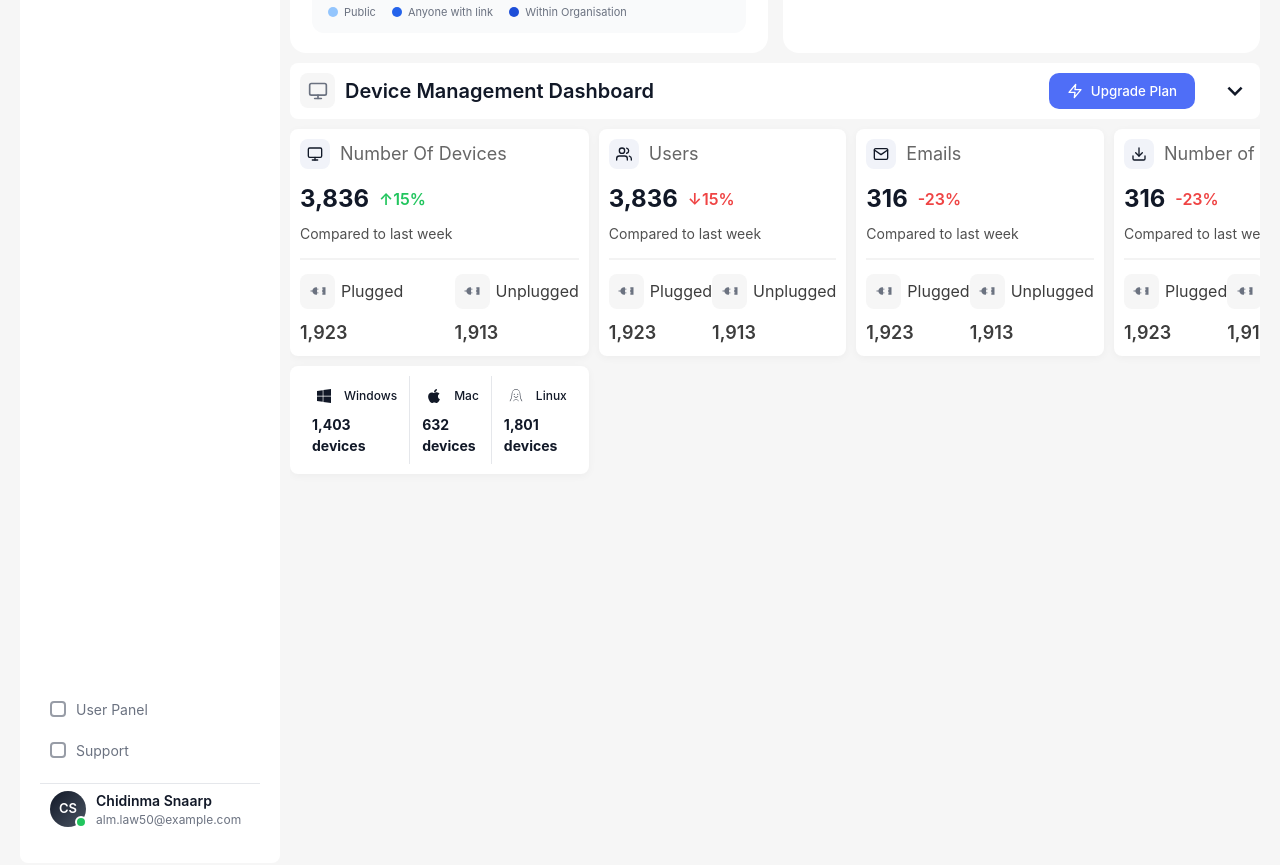
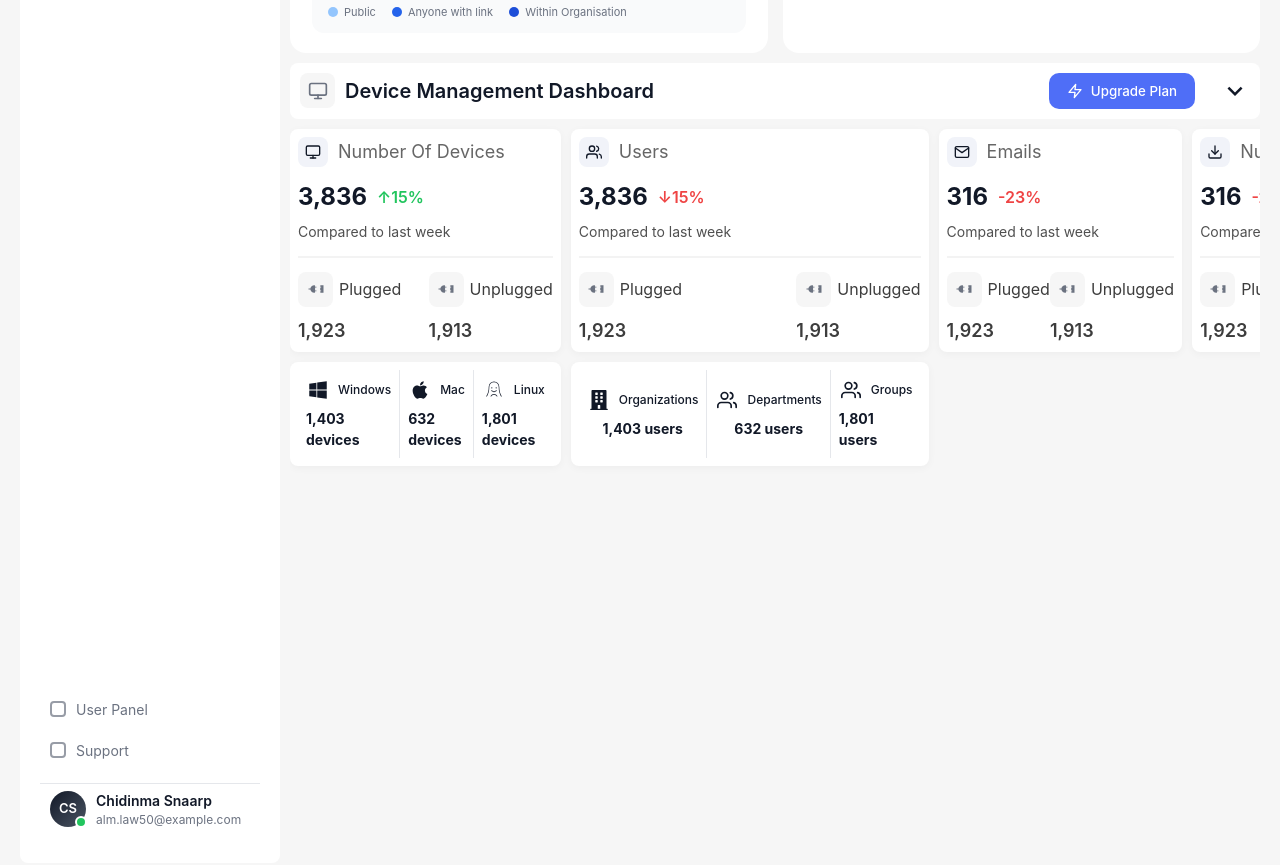
Before and after one commit to VeraIkhalo/Snaarp, a React (Vite) app: page / in a window 1280 px wide. Shown: the part 820-1685 px from the top of the page. Built offline with nearby package versions, Linux system fonts and the light colour scheme.

Commit message:
Refactor Device Management Dashboard layout by adding new sections for Organizations, Departments, and Groups. Update icon sizes and adjust padding for better alignment.

```diff
--- a/src/components/DeviceManagementDashboard.tsx
+++ b/src/components/DeviceManagementDashboard.tsx
@@ -3,8 +3,7 @@ import { FiMonitor, FiUsers, FiMail, FiDownload } from "react-icons/fi";
 import { MdOutlineKeyboardArrowDown } from "react-icons/md";
 import { FiZap } from "react-icons/fi";
 import { GiUnplugged } from "react-icons/gi";
-import { FaApple } from "react-icons/fa";
-import { FaWindows } from "react-icons/fa";
+import { FaApple, FaWindows, FaBuilding } from "react-icons/fa";
 import { PiLinuxLogoThin } from "react-icons/pi";
 
 const Wrapper = styled.div`
@@ -84,12 +83,22 @@ const Grid = styled.div`
 const Card = styled.div`
   background: white;
   border-radius: 8px;
-  padding: 10px;
+  padding: 8px;
   box-shadow: 0 2px 8px rgba(0, 0, 0, 0.04);
 `;
 
 const LargeCard = styled(Card)`
   grid-column: span 1;
+`;
+
+const LargeCardCol1 = styled(LargeCard)`
+  grid-column: 1;
+  grid-row: 2;
+`;
+
+const LargeCardCol2 = styled(LargeCard)`
+  grid-column: 2;
+  grid-row: 2;
 `;
 
 const DeviceTypesRow = styled.div`
@@ -103,7 +112,8 @@ const DeviceTypeSection = styled.div<{ hasDivider?: boolean }>`
   display: flex;
   flex-direction: column;
   justify-content: center;
-  padding: 8px 12px;
+  align-items:center;
+  padding: 8px 8px;
   border-left: ${({ hasDivider }) => (hasDivider ? "1px solid #e5e7eb" : "none")};
 `;
 
@@ -260,12 +270,12 @@ export default function DeviceManagementDashboard() {
                     icon={<FiDownload />}
                 />
 
-                <LargeCard>
+                <LargeCardCol1>
                     <DeviceTypesRow>
                         <DeviceTypeSection>
                             <DeviceTypeTop>
                                 <DeviceTypeIcon>
-                                <FaWindows />
+                                    <FaWindows size={20} />
                                 </DeviceTypeIcon>
                                 <DeviceTypeName>Windows</DeviceTypeName>
                             </DeviceTypeTop>
@@ -274,7 +284,7 @@ export default function DeviceManagementDashboard() {
                         <DeviceTypeSection hasDivider>
                             <DeviceTypeTop>
                                 <DeviceTypeIcon>
-                                <FaApple />
+                                    <FaApple size={20} />
                                 </DeviceTypeIcon>
                                 <DeviceTypeName>Mac</DeviceTypeName>
                             </DeviceTypeTop>
@@ -283,14 +293,46 @@ export default function DeviceManagementDashboard() {
                         <DeviceTypeSection hasDivider>
                             <DeviceTypeTop>
                                 <DeviceTypeIcon>
-                                <PiLinuxLogoThin />
+                                    <PiLinuxLogoThin size={20} />
                                 </DeviceTypeIcon>
                                 <DeviceTypeName>Linux</DeviceTypeName>
                             </DeviceTypeTop>
                             <DeviceTypeCount>1,801 devices</DeviceTypeCount>
                         </DeviceTypeSection>
                     </DeviceTypesRow>
-                </LargeCard>
+                </LargeCardCol1>
+
+                <LargeCardCol2>
+                    <DeviceTypesRow>
+                        <DeviceTypeSection>
+                            <DeviceTypeTop>
+                                <DeviceTypeIcon>
+                                    <FaBuilding size={20} />
+                                </DeviceTypeIcon>
+                                <DeviceTypeName>Organizations</DeviceTypeName>
+                            </DeviceTypeTop>
+                            <DeviceTypeCount>1,403 users</DeviceTypeCount>
+                        </DeviceTypeSection>
+                        <DeviceTypeSection hasDivider>
+                            <DeviceTypeTop>
+                                <DeviceTypeIcon>
+                                    <FiUsers size={20} />
+                                </DeviceTypeIcon>
+                                <DeviceTypeName>Departments</DeviceTypeName>
+                            </DeviceTypeTop>
+                            <DeviceTypeCount>632 users</DeviceTypeCount>
+                        </DeviceTypeSection>
+                        <DeviceTypeSection hasDivider>
+                            <DeviceTypeTop>
+                                <DeviceTypeIcon>
+                                    <FiUsers size={20} />
+                                </DeviceTypeIcon>
+                                <DeviceTypeName>Groups</DeviceTypeName>
+                            </DeviceTypeTop>
+                            <DeviceTypeCount>1,801 users</DeviceTypeCount>
+                        </DeviceTypeSection>
+                    </DeviceTypesRow>
+                </LargeCardCol2>
             </Grid>
         </Wrapper>
     );
```
